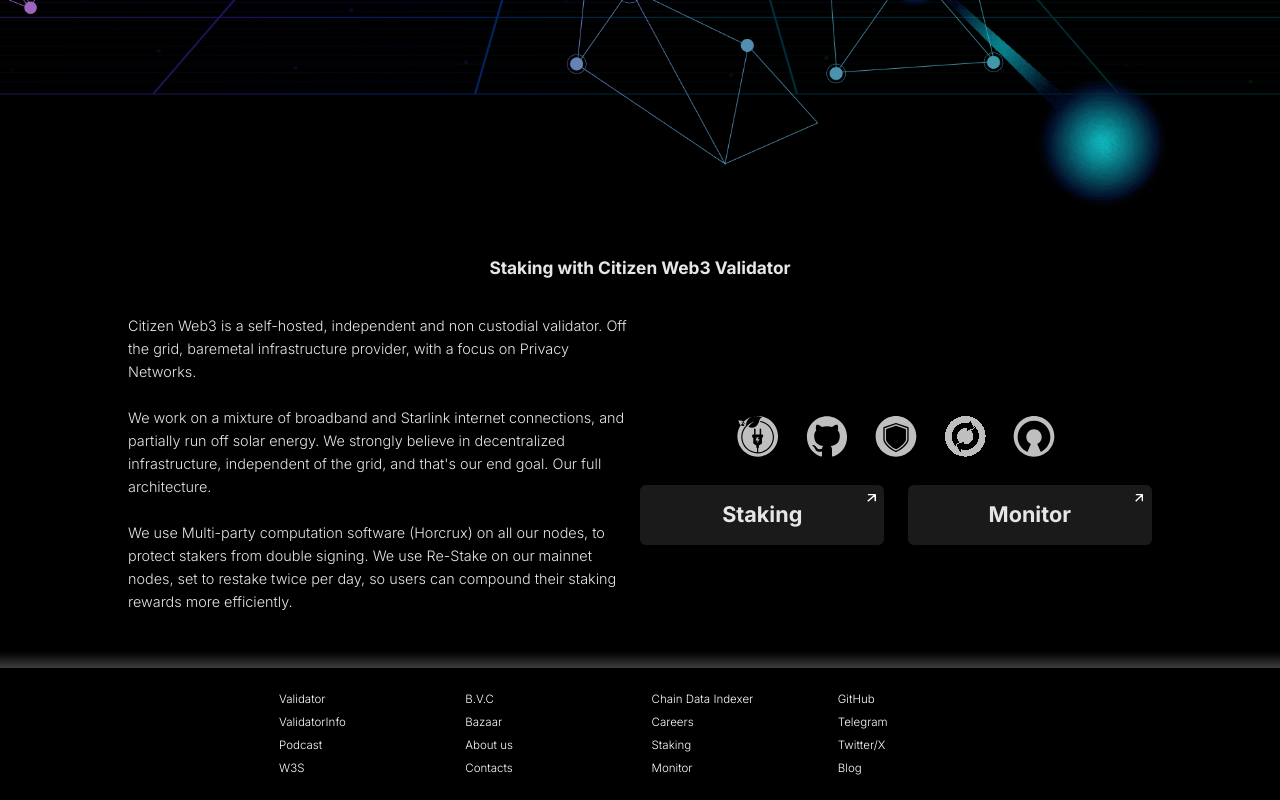
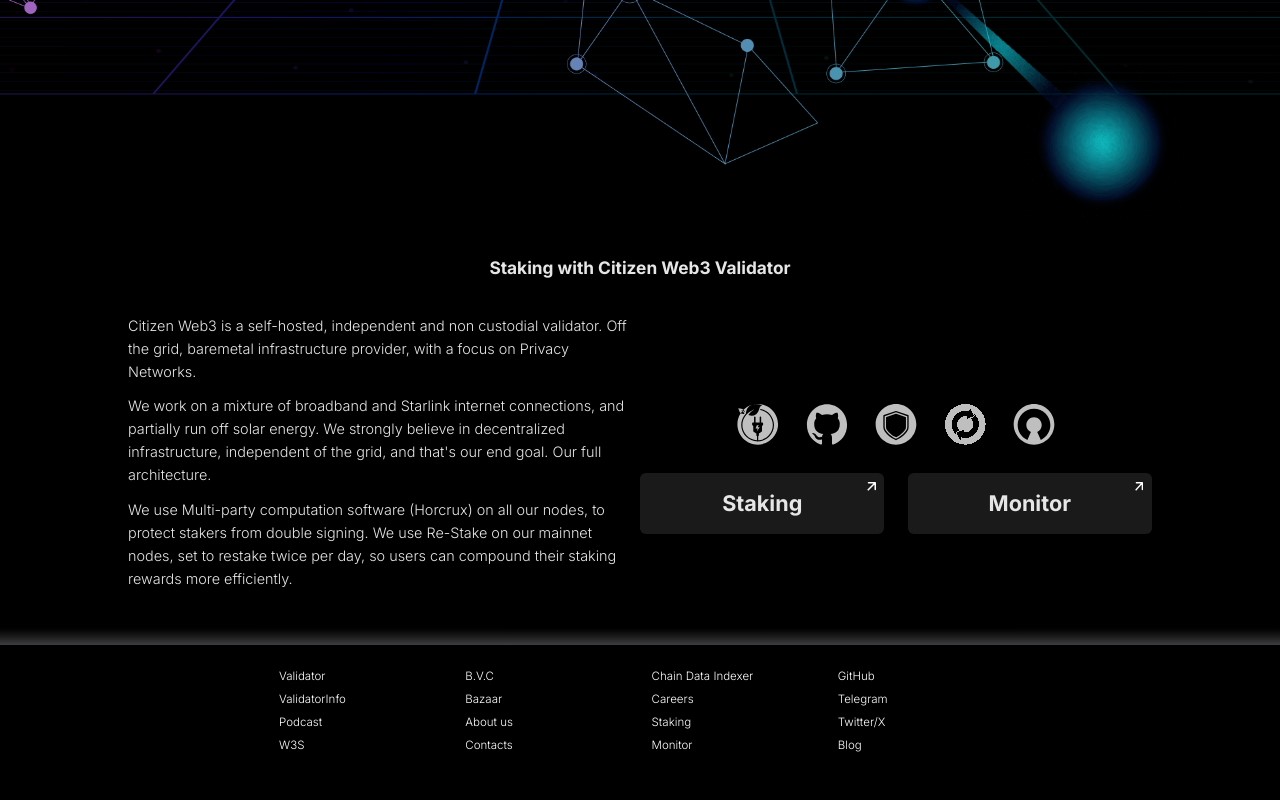
Before and after one commit to citizenweb3/citizenweb3, a Next.js app: page /validator in a window 1280 px wide. Shown: the part 544-1344 px from the top of the page. After the commit the page ends 1321 px from the top, so only its background shows below. Built offline with nearby package versions, Linux system fonts and the light colour scheme.

Commit message:
Refactor staking component text for improved clarity and structure

```diff
--- a/src/components/staking.tsx
+++ b/src/components/staking.tsx
@@ -4,18 +4,22 @@
 import Image from 'next/image';
 import Link from 'next/link';
 
-const text = `Citizen Web3 is a self-hosted, independent and non custodial validator. Off the grid, baremetal infrastructure provider, with a focus on Privacy Networks.
+const text = `Citizen Web3 is a self-hosted, independent and non custodial validator. Off the grid, baremetal infrastructure provider, with a focus on Privacy Networks.`;
 
-We work on a mixture of broadband and Starlink internet connections, and partially run off solar energy. We strongly believe in decentralized infrastructure, independent of the grid, and that's our end goal. Our full architecture.
+const text2 = `We work on a mixture of broadband and Starlink internet connections, and partially run off solar energy. We strongly believe in decentralized infrastructure, independent of the grid, and that's our end goal. Our full architecture.`;
 
-We use Multi-party computation software (Horcrux) on all our nodes, to protect stakers from double signing. We use Re-Stake on our mainnet nodes, set to restake twice per day, so users can compound their staking rewards more efficiently.`;
+const text3 = `We use Multi-party computation software (Horcrux) on all our nodes, to protect stakers from double signing. We use Re-Stake on our mainnet nodes, set to restake twice per day, so users can compound their staking rewards more efficiently.`;
 
 const Manifesto: FC = () => (
   <section id="manifesto" className="pb-12">
     <div className="max-w-[80vw] text-justify md:text-left md:max-w-[80vw] mx-auto">
       <BlockTitle title={'Staking with Citizen Web3 Validator'} className="mb-12" />
       <div className="grid grid-cols-1 md:grid-cols-2">
-        <BlockText text={text} className="text-xl leading-8" />
+        <div className="space-y-4">
+          <BlockText text={text} className="text-xl leading-8" />
+          <BlockText text={text2} className="text-xl leading-8" />
+          <BlockText text={text3} className="text-xl leading-8" />
+        </div>
         <div className="w-full flex flex-col items-center justify-center">
           <div className="*:w-16 *:h-auto mt-12 flex gap-4 md:gap-6 lg:gap-8 justify-center">
             <Image src="/medals/eco.svg" alt="eco" width={136} height={136} />
```
